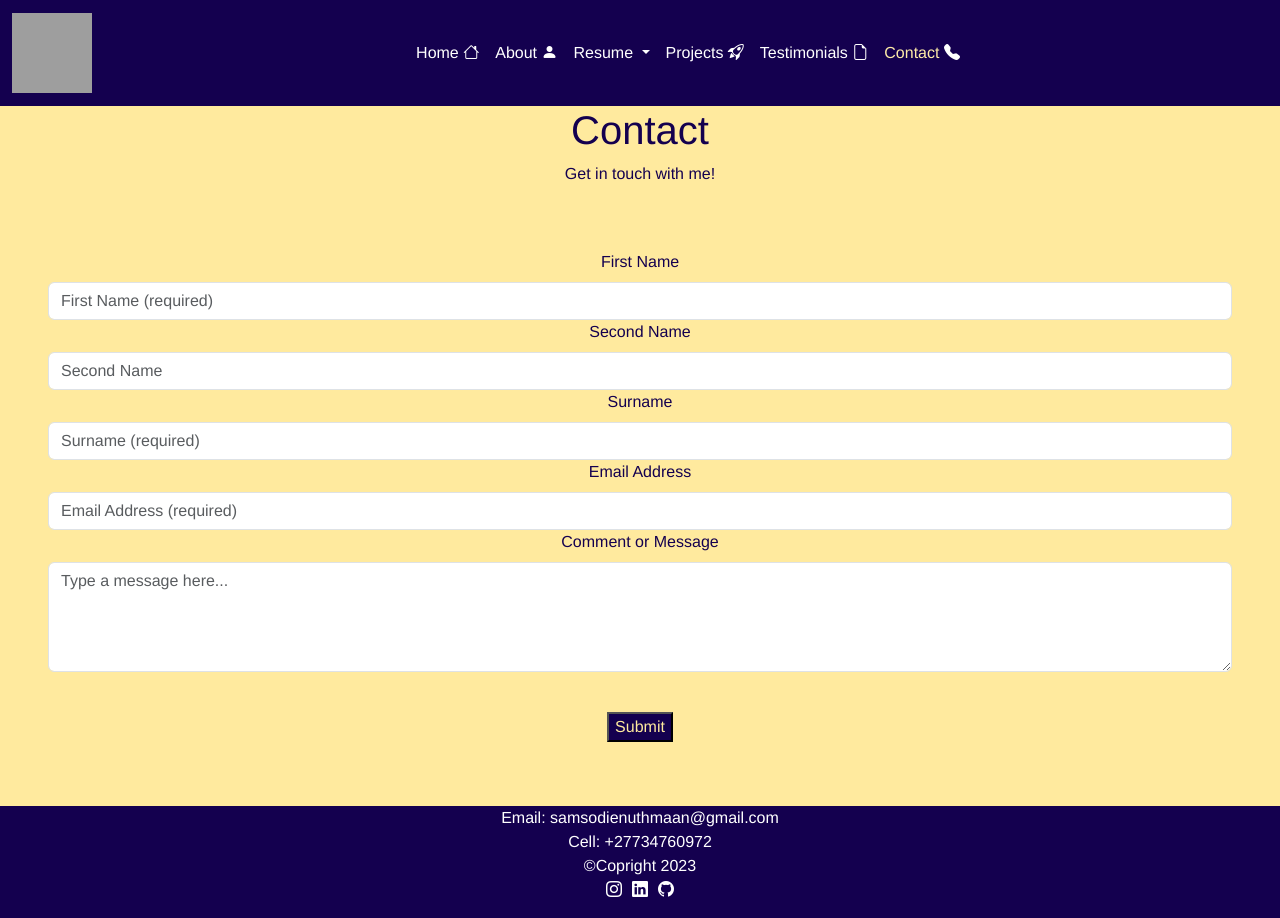
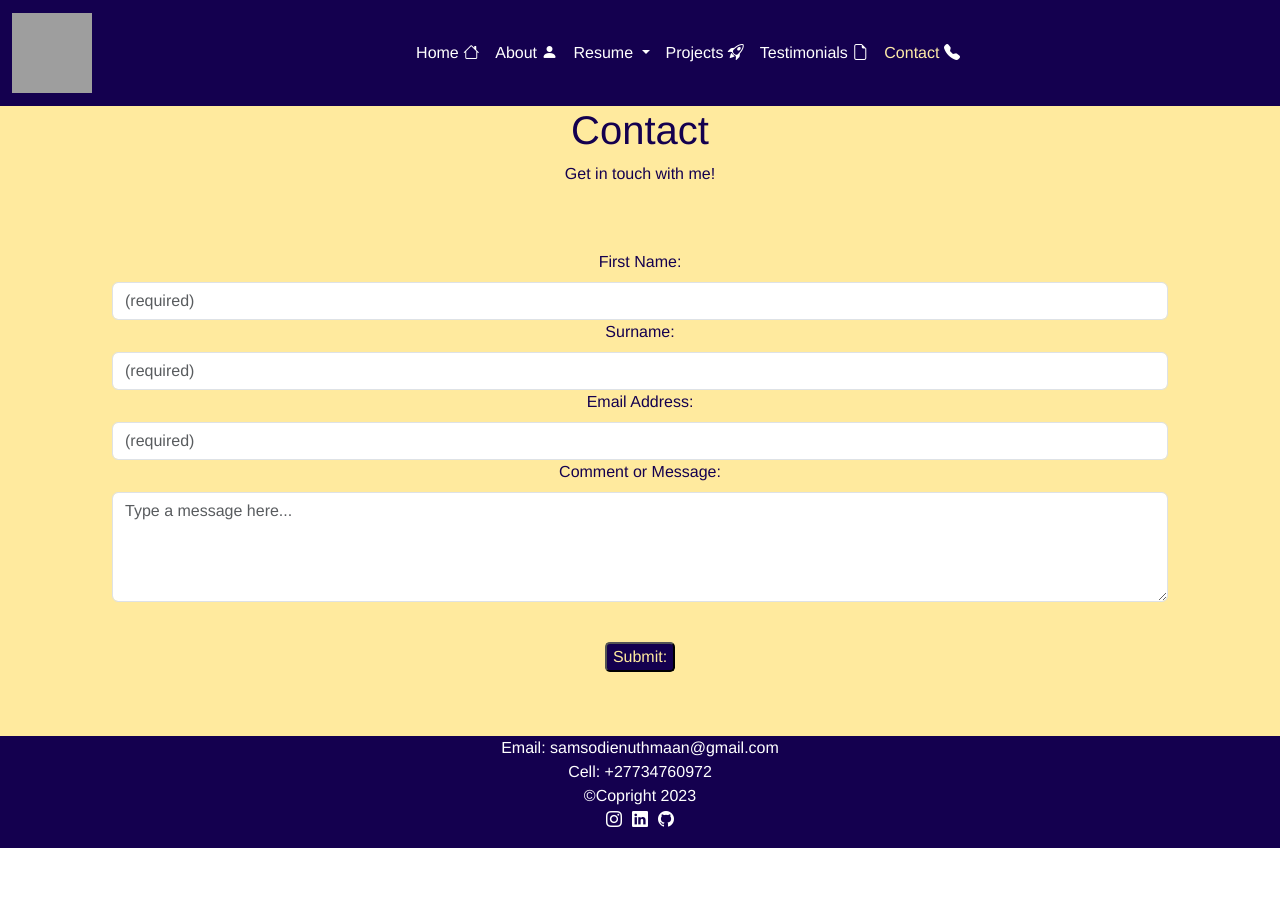
Before and after one commit to uthmaansamsodien/vuejsPortfolio, a Vue app: page /contact in a window 1280 px wide. After the commit the page ends 848 px from the top, so only its background shows below. Built offline with nearby package versions, Linux system fonts and the light colour scheme; grey boxes are pictures that could not be loaded.

Commit message:
contactpageupdated

```diff
--- a/src/assets/css/style.css
+++ b/src/assets/css/style.css
@@ -43,6 +43,7 @@
     background-color:#14004f;
     color: #ffea9e;
     margin: 1rem;
+    border-radius: 0.3rem;
   }
 
   .pic-about{
@@ -59,3 +60,8 @@
     margin: 1rem;
 
   }
+  .p-5{
+    width: 90%;
+    margin: auto;
+
+  }
--- a/src/components/ProjectCard.vue
+++ b/src/components/ProjectCard.vue
@@ -8,8 +8,8 @@
                         {{ plan.titel }}
                         <!-- {{ plan.description }} -->
                     </h5>
-                    <a :href="plan.netlify" target="_blank"><button class="btnproject">GitHub</button></a>
-                    <a :href="plan.github" target="_blank"><button class="btnproject">Go live</button></a>
+                    <a :href="plan.netlify" target="_blank"><button class="btnproject">Go live</button></a>
+                    <a :href="plan.github" target="_blank"><button class="btnproject">GitHub</button></a>
 
                   </div>
                 </div>
--- a/src/views/ContactView.vue
+++ b/src/views/ContactView.vue
@@ -6,26 +6,22 @@
 
             <form class="p-5" action="https://formspree.io/f/xqkonyvj" method="POST">
             <div>
-              <label for="exampleFormControlInput1" class="form-label">First Name </label>
-              <input name="firstname" type="text" class="form-control" id="exampleFormControlInput1" placeholder="First Name (required)" required>
+              <label for="exampleFormControlInput1" class="form-label">First Name:</label>
+              <input name="firstname" type="text" class="form-control" id="exampleFormControlInput1" placeholder="(required)" required>
             </div>
             <div>
-              <label for="exampleFormControlInput1" class="form-label">Second Name</label>
-              <input name="secondname" type="text" class="form-control" id="exampleFormControlInput1" placeholder="Second Name">
+              <label for="exampleFormControlInput1" class="form-label">Surname:</label>
+              <input name="surname" type="text" class="form-control" id="exampleFormControlInput1" placeholder="(required)" required>
             </div>
             <div>
-              <label for="exampleFormControlInput1" class="form-label">Surname</label>
-              <input name="surname" type="text" class="form-control" id="exampleFormControlInput1" placeholder="Surname (required)" required>
+              <label for="exampleFormControlInput1" class="form-label">Email Address:</label>
+              <input name="email" type="email" class="form-control" id="exampleFormControlInput1" placeholder="(required)" required>
             </div>
-            <div>
-              <label for="exampleFormControlInput1" class="form-label">Email Address</label>
-              <input name="email" type="email" class="form-control" id="exampleFormControlInput1" placeholder="Email Address (required)" required>
-            </div>
-              <label for="exampleFormControlTextarea1" class="form-label">Comment or Message</label>
+              <label for="exampleFormControlTextarea1" class="form-label">Comment or Message:</label>
               <textarea name="message" class="form-control" id="exampleFormControlTextarea1" placeholder="Type a message here..." rows="4"></textarea>
               <br>
               <div class="middle d-flex justify-content-center">
-                <button type="submit" class="btn-con">Submit</button>
+                <button type="submit" class="btnproject">Submit:</button>
               </div>
             </form>
 
```
